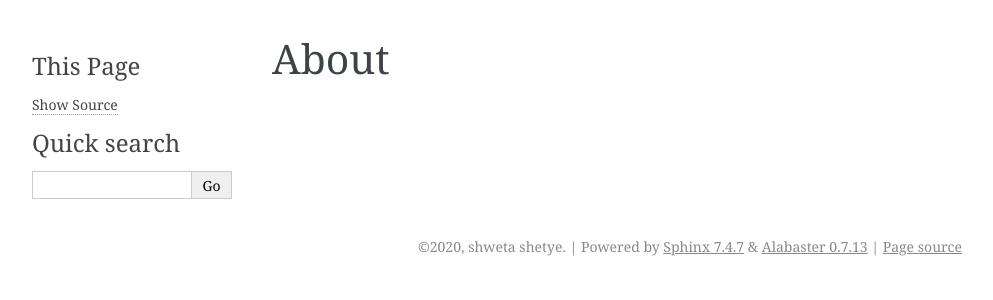
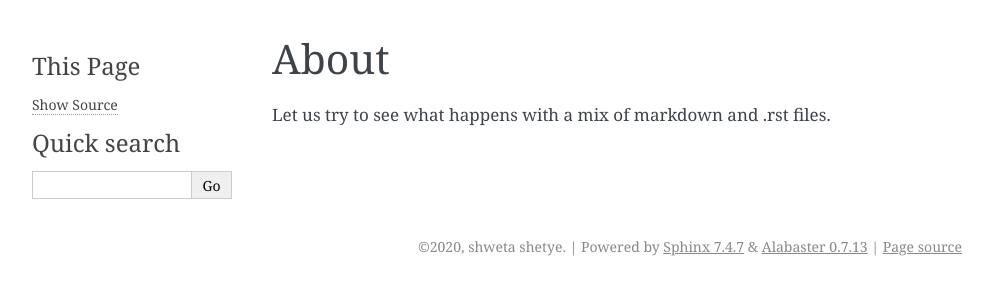
Before and after one commit to shweta345/doc-as-code, a Sphinx documentation site: the page built from source/about.rst, in a window 1280 px wide. Shown: the top 300 px of the page, without its empty margins (148-1141 px from the left). Built offline with Sphinx 7.4.7, drawn with Linux system fonts in a browser that asks for light colours.

Commit message:
Updated to support markdown

```diff
--- a/source/about.rst
+++ b/source/about.rst
@@ -1,3 +1,5 @@
 *****
 About
 *****
+
+Let us try to see what happens with a mix of markdown and .rst files.
--- a/source/conf.py
+++ b/source/conf.py
@@ -30,8 +30,7 @@ release = 'v1'
 # Add any Sphinx extension module names here, as strings. They can be
 # extensions coming with Sphinx (named 'sphinx.ext.*') or your custom
 # ones.
-extensions = [
-]
+extensions = ['recommonmark']
 
 # Add any paths that contain templates here, relative to this directory.
 templates_path = ['_templates']
@@ -53,3 +52,10 @@ html_theme = 'alabaster'
 # relative to this directory. They are copied after the builtin static files,
 # so a file named "default.css" will overwrite the builtin "default.css".
 html_static_path = ['_static']
+
+#List the extensions supported
+source_suffix = {
+    '.rst': 'restructuredtext',
+    '.txt': 'restructuredtext',
+    '.md': 'markdown',
+}
```
